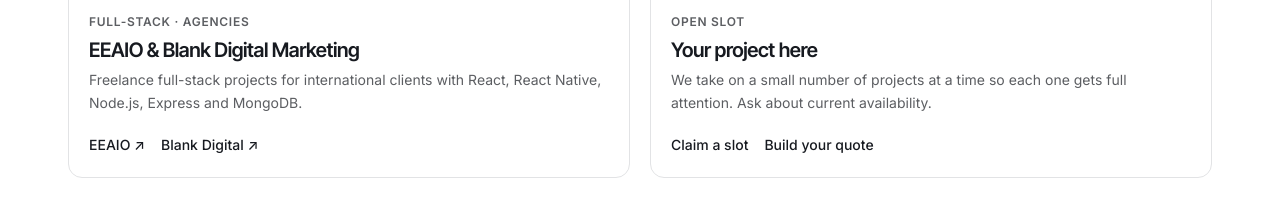
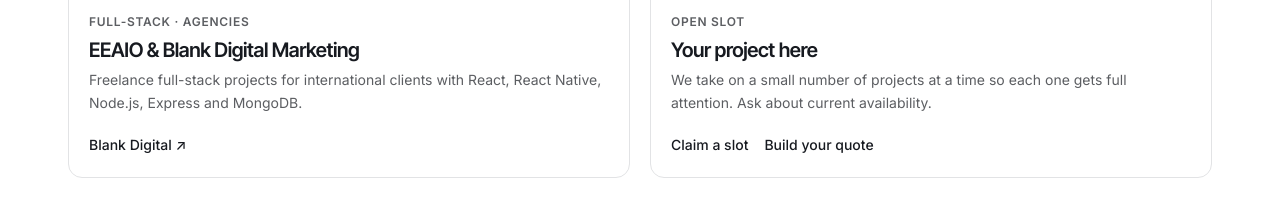
Before and after one commit to waiyanmin99/Tectonic-website-, a plain HTML site: page portfolio.html in a window 1280 px wide. Shown: the part 4300-4524 px from the top of the page. Drawn offline with Linux system fonts and the light colour scheme.

Commit message:
Work page: remove dead EEAIO link
Co-Authored-By: Claude Opus 5.5 <noreply@anthropic.com>

```diff
--- a/portfolio.html
+++ b/portfolio.html
@@ -181,7 +181,7 @@
         <article class="l-card">
           <div class="l-art"><div class="art art-1" data-icon="rocket"></div></div>
           <div class="l-body"><span class="l-tag">Full-stack · Agencies</span><h3>EEAIO &amp; Blank Digital Marketing</h3><p>Freelance full-stack projects for international clients with React, React Native, Node.js, Express and MongoDB.</p>
-          <div class="l-links"><a href="https://eeaio.com/" target="_blank" rel="noopener">EEAIO ↗</a><a href="https://blankdigitalmarketing.com/" target="_blank" rel="noopener">Blank Digital ↗</a></div></div>
+          <div class="l-links"><a href="https://blankdigitalmarketing.com/" target="_blank" rel="noopener">Blank Digital ↗</a></div></div>
         </article>
         <article class="l-card">
           <div class="l-art"><div class="art art-4" data-icon="spark"></div></div>
```
